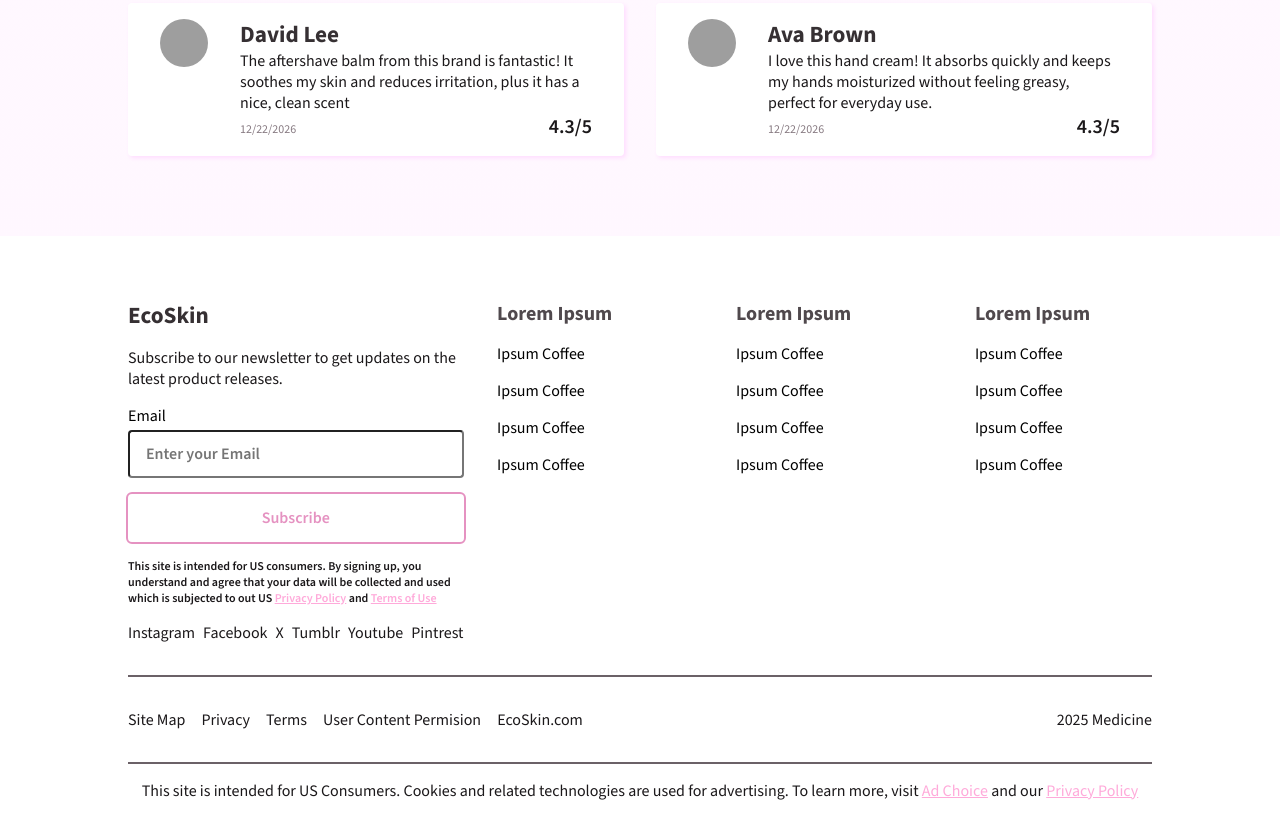
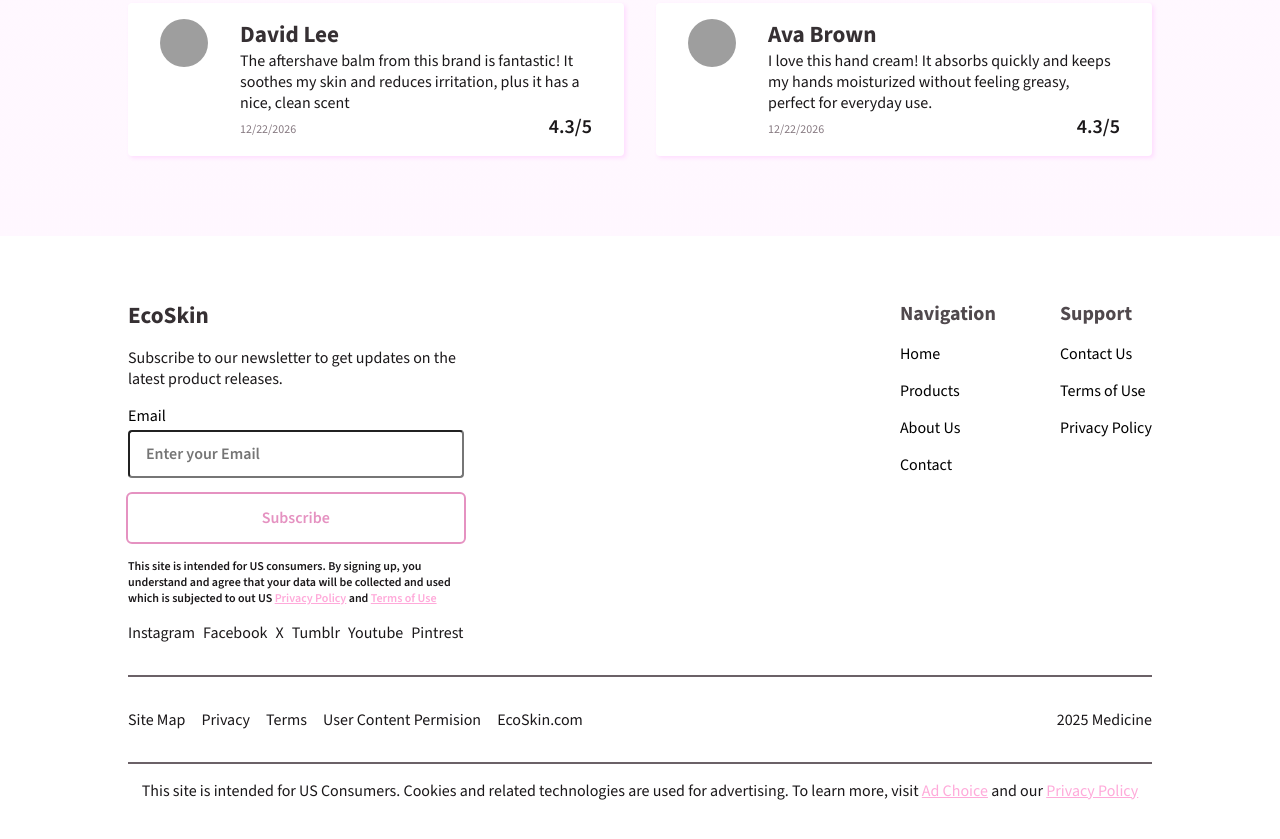
Before and after one commit to omarcarb/Animated-Landing-Page, a website: page index.html in a window 1280 px wide. Shown: the part 3869-4708 px from the top of the page. Drawn offline with nearby package versions, Linux system fonts and the light colour scheme; grey boxes are pictures that could not be loaded.

Commit message:
some minor fixes to footer

```diff
--- a/index.html
+++ b/index.html
@@ -198,30 +198,20 @@
             </div>
             <div class="footer_topright">
                 <div class="nav_link_container">
-                    <h4>Lorem Ipsum</h4>
+                    <h4>Navigation</h4>
                     <ul class="nav_link_group">
-                        <li class="nav_links">Ipsum Coffee</li>
-                        <li class="nav_links">Ipsum Coffee</li>
-                        <li class="nav_links">Ipsum Coffee</li>
-                        <li class="nav_links">Ipsum Coffee</li>
+                        <li class="nav_links">Home</li>
+                        <li class="nav_links">Products</li>
+                        <li class="nav_links">About Us</li>
+                        <li class="nav_links">Contact</li>
                     </ul>
                 </div>
                 <div class="nav_link_container">
-                    <h4>Lorem Ipsum</h4>
+                    <h4>Support</h4>
                     <ul class="nav_link_group">
-                        <li class="nav_links">Ipsum Coffee</li>
-                        <li class="nav_links">Ipsum Coffee</li>
-                        <li class="nav_links">Ipsum Coffee</li>
-                        <li class="nav_links">Ipsum Coffee</li>
-                    </ul>
-                </div>
-                <div class="nav_link_container">
-                    <h4>Lorem Ipsum</h4>
-                    <ul class="nav_link_group">
-                        <li class="nav_links">Ipsum Coffee</li>
-                        <li class="nav_links">Ipsum Coffee</li>
-                        <li class="nav_links">Ipsum Coffee</li>
-                        <li class="nav_links">Ipsum Coffee</li>
+                        <li class="nav_links">Contact Us</li>
+                        <li class="nav_links">Terms of Use</li>
+                        <li class="nav_links">Privacy Policy</li>
                     </ul>
                 </div>
             </div>
--- a/styles.css
+++ b/styles.css
@@ -568,8 +568,9 @@ footer{
 }
 .footer_topright{
     display: flex;
+    gap: 4rem;
     width: 70%;
-    justify-content: space-around;
+    justify-content: right;
 }
 .disclaimer_text{
     font-size: .75rem;
```
